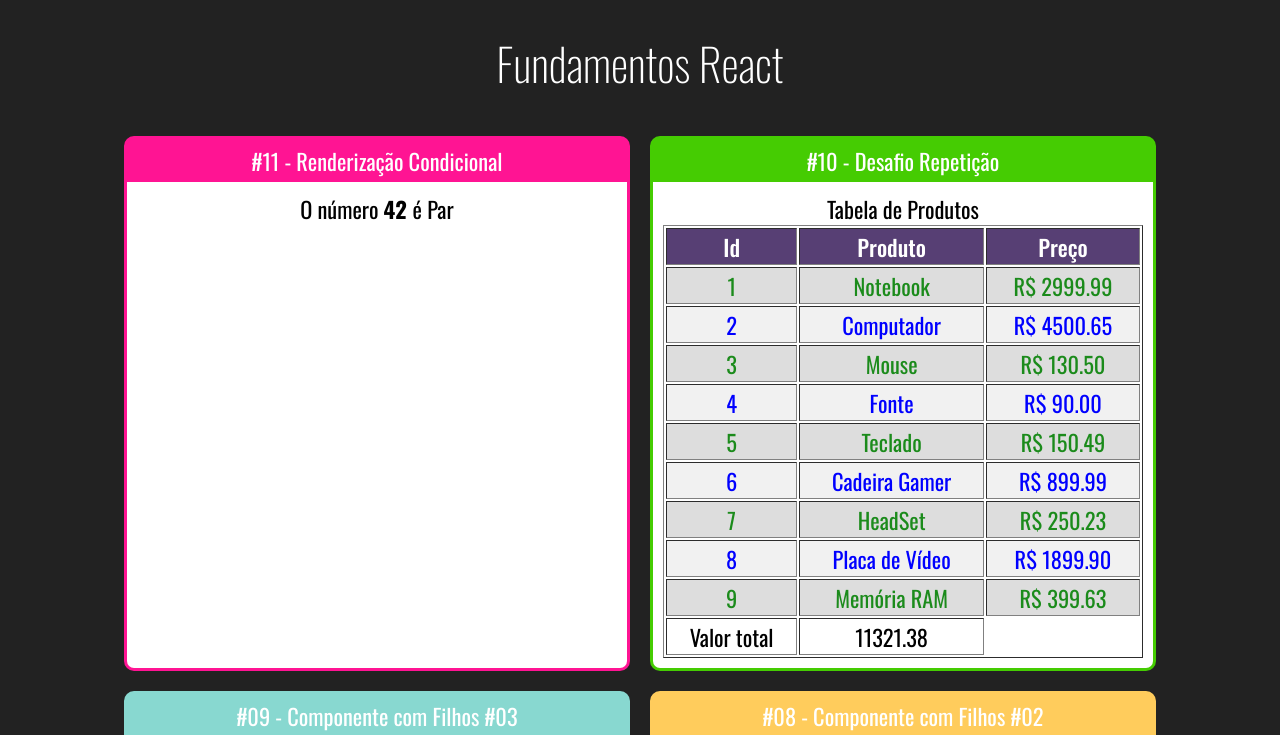
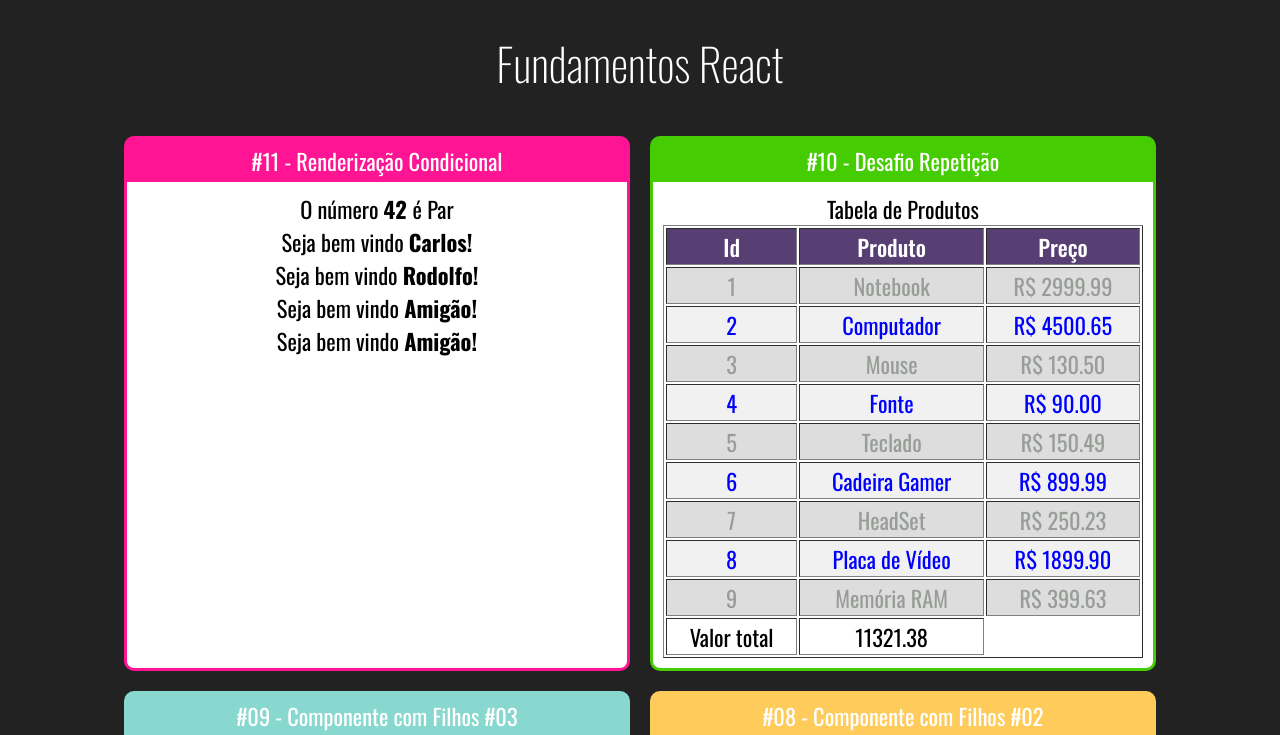
Before and after one commit to felipegueller/curso-react-cod3r, a React (Create React App) app in the folder fundamentos-react/: page / in a window 1280 px wide. Shown: the top 735 px of the page. Built offline with nearby package versions, Linux system fonts and the light colour scheme.

Commit message:
adding component if/else

```diff
--- a/fundamentos-react/src/App.jsx
+++ b/fundamentos-react/src/App.jsx
@@ -1,6 +1,7 @@
 import './App.css'
 import React from 'react'
 
+import UsuarioInfo from "./components/condicional/UsuarioInfo"
 import ParOuImpar from './components/condicional/ParOuImpar'
 import TabelaProdutos from './components/repeticao/tabelaProdutos'
 import ListaAlunos from './components/repeticao/ListaAlunos'
@@ -25,6 +26,10 @@
 
             <Card titulo='#11 - Renderização Condicional' color="#FF1493">
                 <ParOuImpar numero={42} />
+                <UsuarioInfo usuario= { { nome: "Carlos"}} />
+                <UsuarioInfo usuario= { { nome: "Rodolfo"}} />
+                <UsuarioInfo usuario= {{}}/>
+                <UsuarioInfo />
             </Card>
 
             <Card titulo='#10 - Desafio Repetição' color="#45CC02">
--- /dev/null
+++ b/fundamentos-react/src/components/condicional/UsuarioInfo.jsx
@@ -0,0 +1,27 @@
+/* eslint-disable import/no-anonymous-default-export */
+import React from 'react'
+import If, { Else } from './if'
+
+
+export default props => {
+    const usuario = props.usuario || {}; /* caso não venha nada, receba como padrão um objeto vazio */
+
+    return (
+        <div>
+            {/* <If test={usuario && usuario.nome}>
+                Seja bem vindo <strong>{usuario.nome}!</strong>
+            </If>
+
+            <If test={!usuario || !usuario.nome}>
+                Seja bem vindo <strong>Amigão!</strong>
+            </If> */}
+
+            <If test={usuario && usuario.nome}>
+                Seja bem vindo <strong>{usuario.nome}!</strong>
+                <Else>
+                    Seja bem vindo <strong>Amigão!</strong>
+                </Else>
+            </If>
+        </div>
+    )
+}
--- /dev/null
+++ b/fundamentos-react/src/components/condicional/if.js
@@ -0,0 +1,26 @@
+/* eslint-disable import/no-anonymous-default-export */
+
+export default props => {
+
+    /* Encontrando o elemento Else */
+    const elseChild = props.children.filter(child => {
+        return child.type && child.type.name === 'Else'
+        /* Se child.type estiver setado e existir um tipo com nome Else, retorne e salve na constante elseChild. Caso não exista, será retornado "Undefined"*/
+    })[0]
+    /* A função "filter" retorna um array e nós só estamos interessados no primeiro elemento da lista, por isso usamos a notação de acesso "[0]" */
+
+    /* Recebe uma lista de elementos com a ausência do elemento Else*/
+    const ifChildren = props.children.filter(child => {
+        return child !== elseChild
+    })
+
+    if(props.test){
+        return ifChildren
+    } else if(elseChild) {
+        return elseChild
+    } else {
+        return false
+    }
+}
+
+export const Else = props => props.children
--- a/fundamentos-react/src/components/repeticao/TabelaProdutos.css
+++ b/fundamentos-react/src/components/repeticao/TabelaProdutos.css
@@ -1,4 +1,4 @@
-.TabelaProdutos table {
+.TabelaProdutos table{
     width: 100%;
 }
 
@@ -10,7 +10,7 @@
 
 .TabelaProdutos .Par {
     background-color: #dddddd;
-    color: rgba(0, 128, 0, 0.877);
+    color: rgba(142, 148, 142, 0.877);
 }
 
 .TabelaProdutos .Impar {
```
Also changed, not shown: 1 other file (tests, documents, lock files or other folders).
